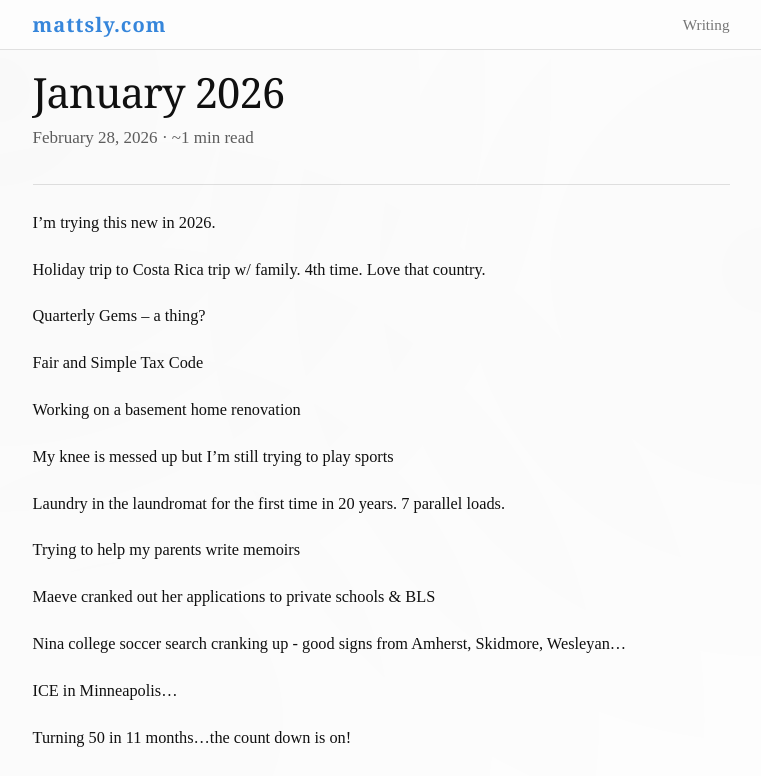
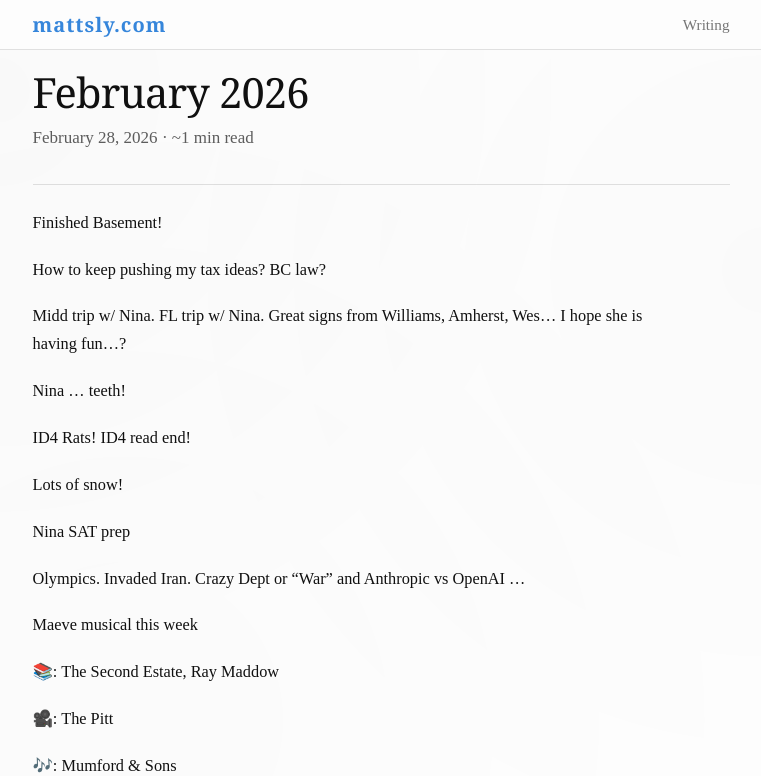
Before and after one commit to mattsly/mattsly.github.io, a Jekyll site: the page built from _posts/monthly/2026-02-28-monthly.md, in a window 1280 px wide, cut to the strip 0-776 px from the top of the page. Shown: the whole strip, without its empty margins (259-1020 px from the left). Built offline with Jekyll 4.4.1, drawn with Linux system fonts in a browser that asks for light colours; our own code applies the rules of GitHub Pages for plain Markdown files; some of the changed text lies outside the part shown.

Commit message:
update monthly posts for January, February, March, and April 2026; adjust image sizes in CSS; add new images

```diff
--- a/_posts/monthly/2026-02-28-monthly.md
+++ b/_posts/monthly/2026-02-28-monthly.md
@@ -1,39 +1,31 @@
 ---
-title: January 2026
+title: February 2026
 private: true
 ---
 
-I'm trying this new in 2026.
+Finished Basement!
 
-Holiday trip to Costa Rica trip w/ family. 4th time. Love that country.
+How to keep pushing my tax ideas? BC law?
 
-Quarterly Gems -- a thing?
+Midd trip w/ Nina. FL trip w/ Nina. Great signs from Williams, Amherst, Wes... I hope she is having fun...?
 
-Fair and Simple Tax Code
+Nina ... teeth!
 
-Working on a basement home renovation
+ID4 Rats! ID4 read end!
 
-My knee is messed up but I'm still trying to play sports
+Lots of snow!
 
-Laundry in the laundromat for the first time in 20 years. 7 parallel loads.
+Nina SAT prep
 
-Trying to help my parents write memoirs
+Olympics. Invaded Iran. Crazy Dept or "War" and Anthropic vs OpenAI ...
 
-Maeve cranked out her applications to private schools & BLS
+Maeve musical this week
 
-Nina college soccer search cranking up - good signs from Amherst, Skidmore, Wesleyan...
+📚: The Second Estate, Ray Maddow
 
-ICE in Minneapolis...
+🎥: The Pitt
 
-Turning 50 in 11 months...the count down is on!
+🎶: Mumford & Sons
 
-Still too much chess
-
-📚: Gain, Richard Powers
-
-🎥: Sinners
-
-🎶: Ocie Elliot
-
-Picture of the month:
-![Cross Country Ski in the Arb](/assets/feb-2026.png)
+Jimmy's Tacos in Tampa - the best!
+![Jimmy's Tacos!](/assets/2026-Jan.png)
--- a/assets/site.css
+++ b/assets/site.css
@@ -226,7 +226,7 @@ button:focus-visible {
 .post-content li { margin: 0.25rem 0; }
 
 .post-content img {
-  max-width: 100%;
+  max-width: 500px;
   height: auto;
   display: block;
   margin: 0.25rem auto 1.15em;
```
Also changed, not shown: _posts/monthly/2026-01-30-monthly.md (+23 -15 lines), _posts/monthly/2026-03-31-monthly.md (added, +31 -0 lines), _posts/monthly/2026-04-30-monthly.md (added, +33 -0 lines), 5 other files.
